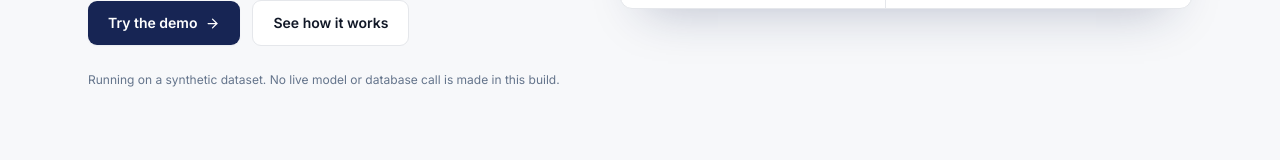
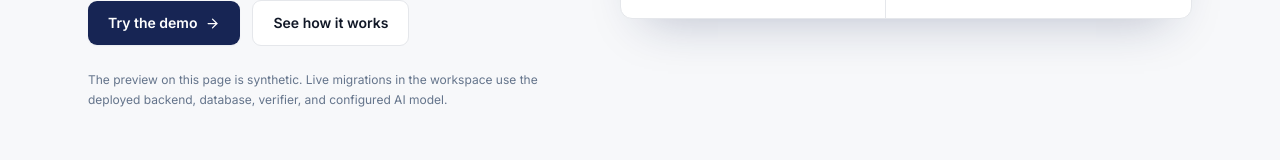
Before and after one commit to wiqilee/Moveproof, a Next.js app: page / in a window 1280 px wide. Shown: the part 542-702 px from the top of the page. Built offline with nearby package versions, Linux system fonts and the light colour scheme; no server answers.

Commit message:
Update landing preview production copy

```diff
--- a/src/components/landing/Hero.tsx
+++ b/src/components/landing/Hero.tsx
@@ -41,7 +41,7 @@ export function Hero() {
             </div>
 
             <p className="mt-6 text-xs leading-relaxed text-ink-soft">
-              Running on a synthetic dataset. No live model or database call is made in this build.
+            The preview on this page is synthetic. Live migrations in the workspace use the deployed backend, database, verifier, and configured AI model.
             </p>
           </div>
 
```
